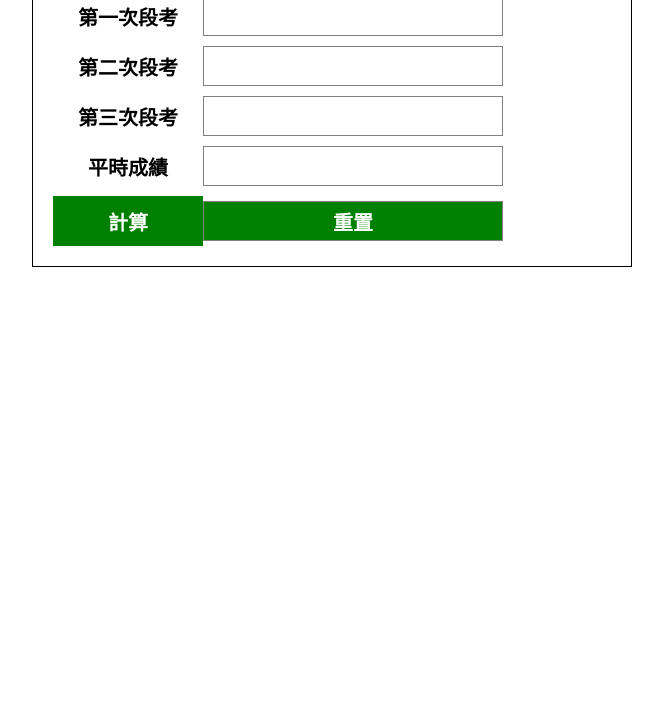
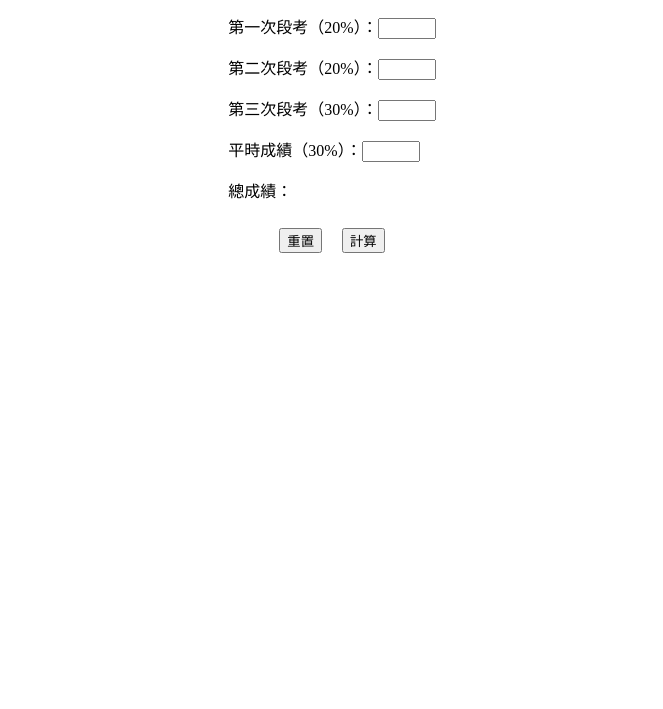
Before and after one commit to Redeyes65987/grade.github.io, a plain HTML site: page index.html in a window 1280 px wide. Shown: the part 91-800 px from the top of the page, without its empty margins (308-971 px from the left). Drawn offline with Linux system fonts and the light colour scheme.

Commit message:
Update index.html

```diff
--- a/index.html
+++ b/index.html
@@ -1,110 +1,81 @@
 <!DOCTYPE html>
-<html lang="zh-hant">
+<html>
 <head>
-    <title>高中成績計算器</title>
     <style>
-        * {
-            box-sizing: border-box;
-            margin: 0;
-            padding: 0;
+        h1 {
+            text-align: center;
         }
 
-        .container {
-            width: 600px; /* 增加容器的寬度 */
-            margin: 20px auto;
-            border: 1px solid black;
-            padding: 10px;
-            text-align: center; /* 添加文字居中的屬性 */
+        input {
+            width: 50px;
         }
 
-        .input-group {
-            display: flex;
-            align-items: center;
+        button {
             margin: 10px;
         }
 
-        .input-group label {
-            width: 150px; /* 增加標籤的寬度 */
-            font-weight: bold;
-            font-size: 20px; /* 增加字體的大小 */
-        }
-
-        .input-group input {
-            width: 300px; /* 增加輸入框的寬度 */
-            height: 40px; /* 增加輸入框的高度 */
-            border: 1px solid gray;
-            padding: 5px;
-            font-size: 20px; /* 增加字體的大小 */
-        }
-
-        .button {
-            width: 150px; /* 增加按鈕的寬度 */
-            height: 50px; /* 增加按鈕的高度 */
-            background-color: green;
-            color: white;
-            font-weight: bold;
-            border: none;
-            cursor: pointer;
-            font-size: 20px; /* 增加字體的大小 */
-        }
-
-        .result {
-            margin: 10px;
-            font-size: 25px; /* 增加字體的大小 */
-            font-weight: bold;
+        .center {
+            display: flex;
+            justify-content: center;
         }
     </style>
 </head>
 <body>
-    <div class="container">
-        <h1>高中成績計算器</h1>
+    <h1>高中成績計算器</h1>
+    <div class="center">
         <form id="form">
-            <div class="input-group">
-                <label for="test1">第一次段考</label>
-                <input type="number" id="test1" min="0" max="100" required>
-            </div>
-            <div class="input-group">
-                <label for="test2">第二次段考</label>
-                <input type="number" id="test2" min="0" max="100" required>
-            </div>
-            <div class="input-group">
-                <label for="test3">第三次段考</label>
-                <input type="number" id="test3" min="0" max="100" required>
-            </div>
-            <div class="input-group">
-                <label for="normal">平時成績</label>
-                <input type="number" id="normal" min="0" max="100" required>
-            </div>
-            <div class="input-group">
-                <button type="submit" class="button">計算</button>
-                <input type="reset" class="button" value="重置"> <!-- 添加重置按鈕 -->
+            <p>第一次段考（20%）：<input type="number" id="test1" min="0" max="100" required></p>
+            <p>第二次段考（20%）：<input type="number" id="test2" min="0" max="100" required></p>
+            <p>第三次段考（30%）：<input type="number" id="test3" min="0" max="100" required></p>
+            <p>平時成績（30%）：<input type="number" id="normal" min="0" max="100" required></p>
+            <p>總成績：<span id="total"></span></p>
+            <div class="center">
+                <button type="button" id="reset">重置</button>
+                <button type="button" id="calculate">計算</button>
             </div>
         </form>
-        <div class="result" id="result"></div>
     </div>
     <script>
-        // 獲取表單元素
+        // 獲取元素
         var form = document.getElementById("form");
         var test1 = document.getElementById("test1");
         var test2 = document.getElementById("test2");
         var test3 = document.getElementById("test3");
         var normal = document.getElementById("normal");
-        var result = document.getElementById("result");
+        var total = document.getElementById("total");
+        var reset = document.getElementById("reset");
+        var calculate = document.getElementById("calculate");
 
-        // 為表單添加提交事件監聽器
-        form.addEventListener("submit", function (e) {
-            // 阻止表單的默認行為
-            e.preventDefault();
-            // 獲取輸入的成績
-            var test1Score = parseFloat(test1.value);
-            var test2Score = parseFloat(test2.value);
-            var test3Score = parseFloat(test3.value);
-            var normalScore = parseFloat(normal.value);
-            // 計算總成績，前兩次段考各佔20%，第三次段考和平時成績各佔30%
-            var totalScore = test1Score * 0.2 + test2Score * 0.2 + test3Score * 0.3 + normalScore * 0.3;
-            // 顯示總成績
-            result.textContent = "您的總成績是：" + totalScore.toFixed(2);
-        });
+        // 定義計算函數
+        function calculateTotal() {
+            // 檢查表單是否有效
+            if (form.checkValidity()) {
+                // 計算總成績
+                var result = test1.value * 0.2 + test2.value * 0.2 + test3.value * 0.3 + normal.value * 0.3;
+                // 顯示總成績
+                total.textContent = result.toFixed(2);
+            } else {
+                // 提示輸入錯誤
+                alert("請輸入有效的成績！");
+            }
+        }
+
+        // 定義重置函數
+        function resetForm() {
+            // 清空輸入框
+            test1.value = "";
+            test2.value = "";
+            test3.value = "";
+            normal.value = "";
+            // 清空總成績
+            total.textContent = "";
+        }
+
+        // 綁定計算按鈕的點擊事件
+        calculate.addEventListener("click", calculateTotal);
+
+        // 綁定重置按鈕的點擊事件
+        reset.addEventListener("click", resetForm);
     </script>
 </body>
 </html>
```
